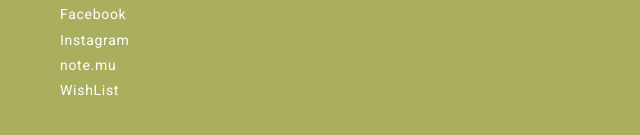
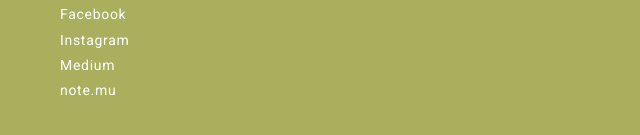
Before and after one commit to choke000/choke000, a plain HTML site: page index.html in a window 1280 px wide. Shown: the part 297-432 px from the top of the page, 0-640 px from the left. Drawn offline with nearby package versions, Linux system fonts and the light colour scheme.

Commit message:
Edit link

```diff
--- a/index.html
+++ b/index.html
@@ -50,8 +50,8 @@
 				<li><a href="//choke.tumblr.com/" target="_blink">Tumblr</a></li>
 				<li><a href="//www.facebook.com/chchch0318" target="_blink">Facebook</a></li>
 				<li><a href="//www.instagram.com/iyiyim770/" target="_blink">Instagram</a></li>
+				<li><a href="//medium.com/@chihirokawamura" target="_blink">Medium</a></li>
 				<li><a href="//note.mu/choke000" target="_blink">note.mu</a></li>
-				<li><a href="//amzn.asia/10wscQv" target="_blink">WishList</a></li>
 			</ul>
 		</nav>
 
```
